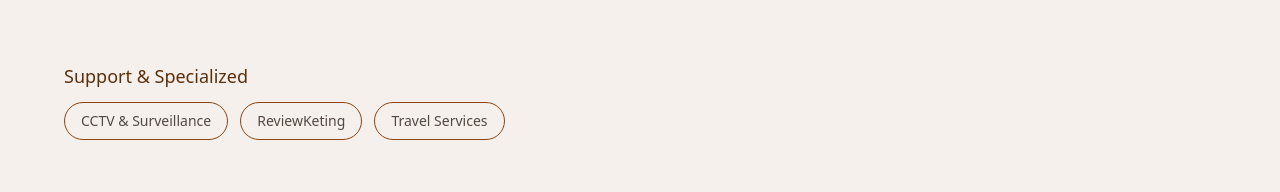
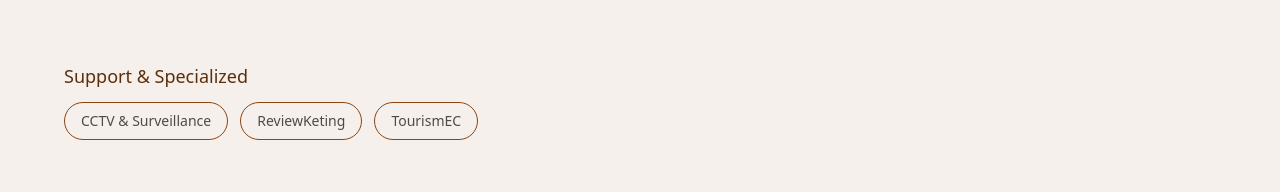
Before and after one commit to amoresmateo175/holding-amarg, a Next.js app: page / in a window 1280 px wide. Shown: the part 2884-3076 px from the top of the page. Built offline with nearby package versions, Linux system fonts and the light colour scheme.

Commit message:
TourismEC updated

```diff
--- a/src/components/Portfolio.tsx
+++ b/src/components/Portfolio.tsx
@@ -38,7 +38,7 @@ const divisions: Division[] = [
     companies: [
       { name: "CCTV & Surveillance", description: "Security and monitoring systems" },
       { name: "ReviewKeting", description: "SEO, SEM, hosting, reputation", href: "https://reviewketing.vercel.app/" },
-      { name: "Travel Services", description: "Tourism operations to Ecuador" },
+      { name: "TourismEC", description: "Tourism operations to Ecuador", href: "https://tourismec.vercel.app/" },
     ],
   },
 ];
```
